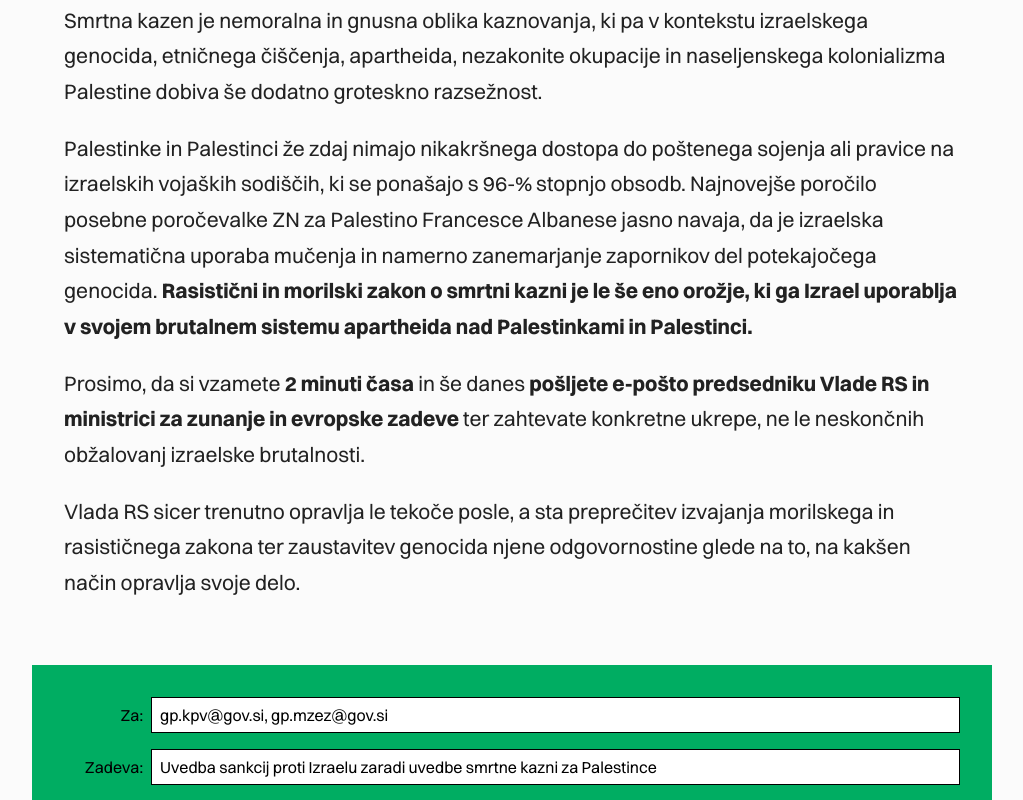
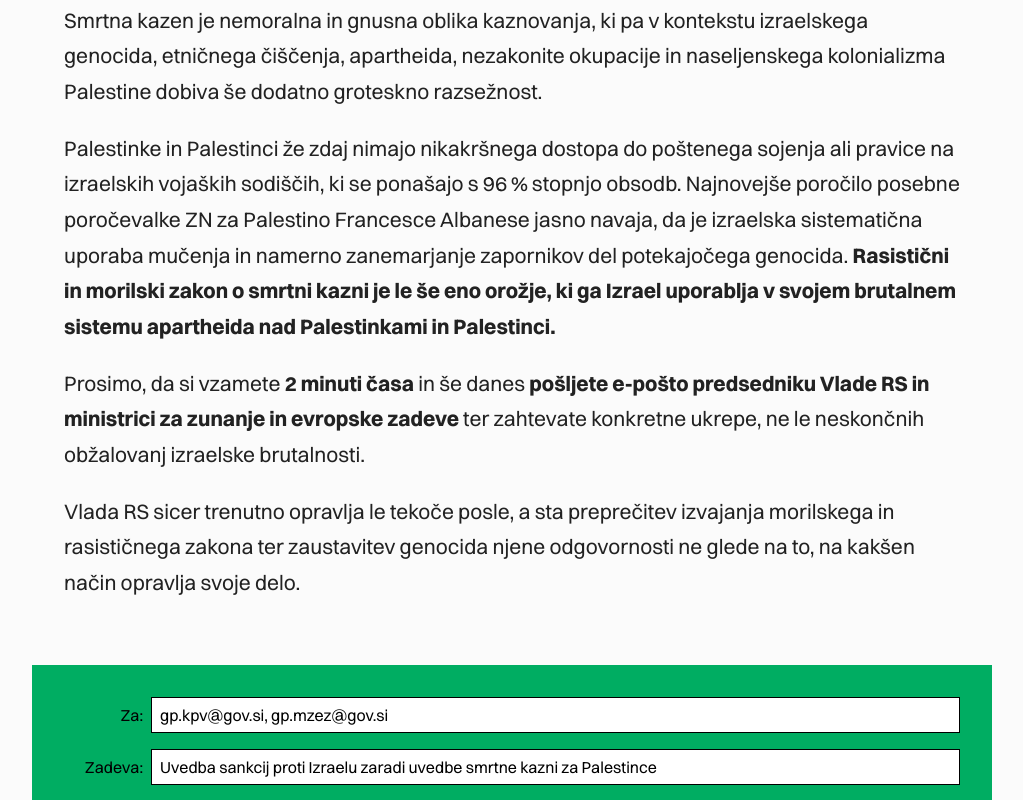
Before and after one commit to danesjenovdan/sova, a website built with Parcel: page src/index.html in a window 1280 px wide. Shown: the part 430-1230 px from the top of the page, without its empty margins (128-1151 px from the left). Built offline with nearby package versions, Linux system fonts and the light colour scheme.

Commit message:
fix typos and change footer color

```diff
--- a/src/assets/main.scss
+++ b/src/assets/main.scss
@@ -191,7 +191,7 @@ body {
   padding-top: 3.25rem;
   padding-bottom: 2.375rem;
   padding-inline: var(--page-gutter);
-  background: #000;
+  background: #d60e00;
   color: #fff;
 
   @media (max-width: 576px) {
--- a/src/index.html
+++ b/src/index.html
@@ -88,7 +88,7 @@
               <p>
                 Palestinke in Palestinci že zdaj nimajo nikakršnega dostopa do
                 poštenega sojenja ali pravice na izraelskih vojaških sodiščih,
-                ki se ponašajo s 96-% stopnjo obsodb. Najnovejše poročilo
+                ki se ponašajo s 96&nbsp;% stopnjo obsodb. Najnovejše poročilo
                 posebne poročevalke ZN za Palestino Francesce Albanese jasno
                 navaja, da je izraelska sistematična uporaba mučenja in namerno
                 zanemarjanje zapornikov del potekajočega genocida.
@@ -110,8 +110,8 @@
               <p>
                 Vlada RS sicer trenutno opravlja le tekoče posle, a sta
                 preprečitev izvajanja morilskega in rasističnega zakona ter
-                zaustavitev genocida njene odgovornostine glede na to, na kakšen
-                način opravlja svoje delo.
+                zaustavitev genocida njene odgovornosti ne glede na to, na
+                kakšen način opravlja svoje delo.
               </p>
             </div>
             <div class="email-box">
@@ -156,7 +156,7 @@
                   veljajo le za Palestinke in Palestince na Zahodnem bregu,
                   medtem ko za Izraelke in Izraelce, ki tam živijo v nezakonitih
                   naselbinah, velja izraelsko civilno pravo. Ta vojaška sodišča
-                  se ponašajo s 96-% stopnjo obsodb, ker Palestinske in
+                  se ponašajo s 96&nbsp;% stopnjo obsodb, ker Palestinske in
                   Palestinci nimajo dostopa do poštenega sojenja, na kar že
                   desetletja opozarjajo mednarodni strokovnjaki za človekove
                   pravice.
```
